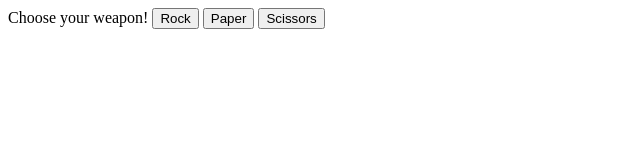
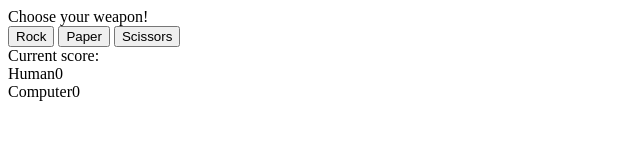
Before and after one commit to VexAve/odin-rock-paper-scissors, a plain HTML site: page index.html in a window 1280 px wide. Shown: the whole page, without its empty margins (0-640 px from the left). Drawn offline with Linux system fonts and the light colour scheme.

Commit message:
Modified index.html to allow for styling

```diff
--- a/index.html
+++ b/index.html
@@ -8,9 +8,18 @@
 <body>
     <div id="choices">
         <label>Choose your weapon!</label>
-        <button id="rock">Rock</button>
-        <button id="paper">Paper</button>
-        <button id="scissors">Scissors</button>
+        <div id="buttons">
+            <button id="rock">Rock</button>
+            <button id="paper">Paper</button>
+            <button id="scissors">Scissors</button>
+        </div>
+    </div>
+    <div id="results">
+        Current score:
+        <div id="scores">
+            <div><span>Human</span><span id="human-score">0</span></div>
+            <div><span>Computer</span><span id="computer-score">0</span></div>
+        </div>
     </div>
     <script src="script.js"></script>
 </body>
```
